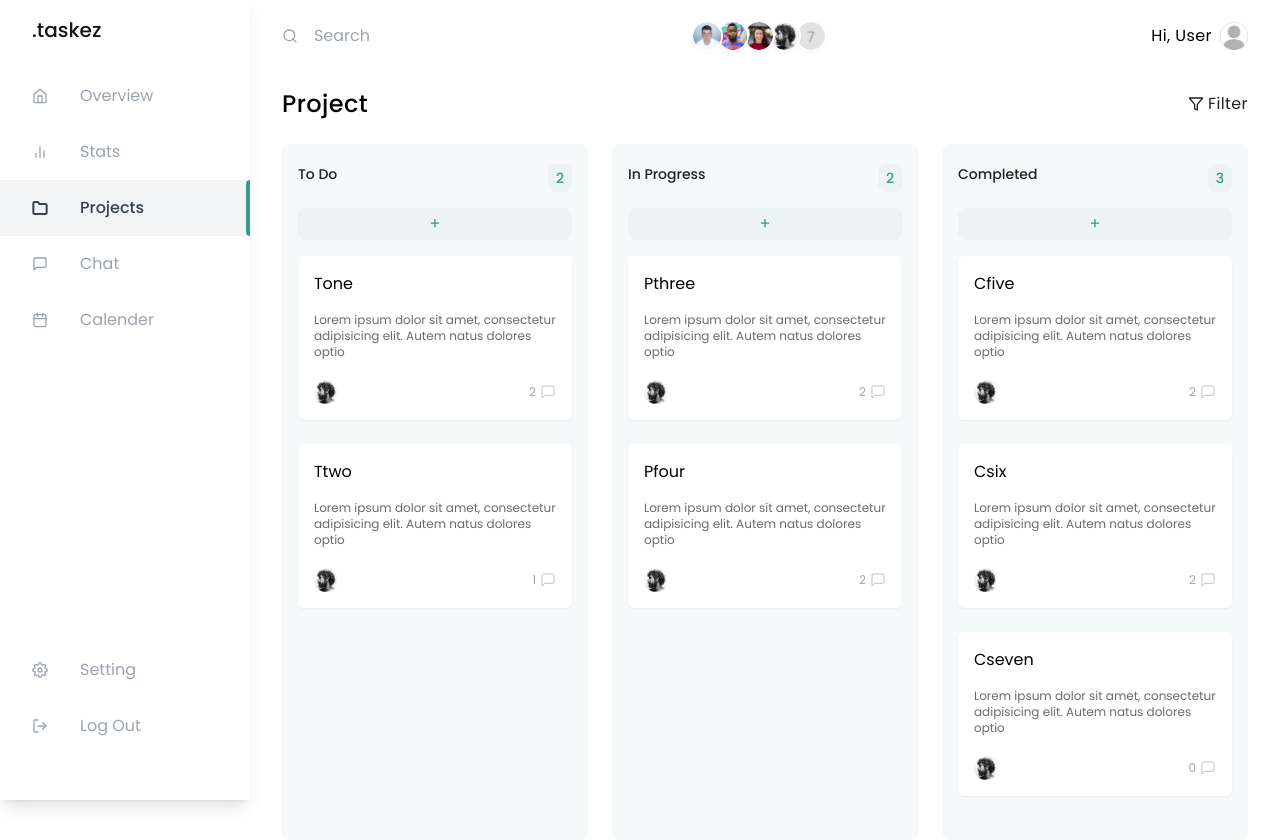
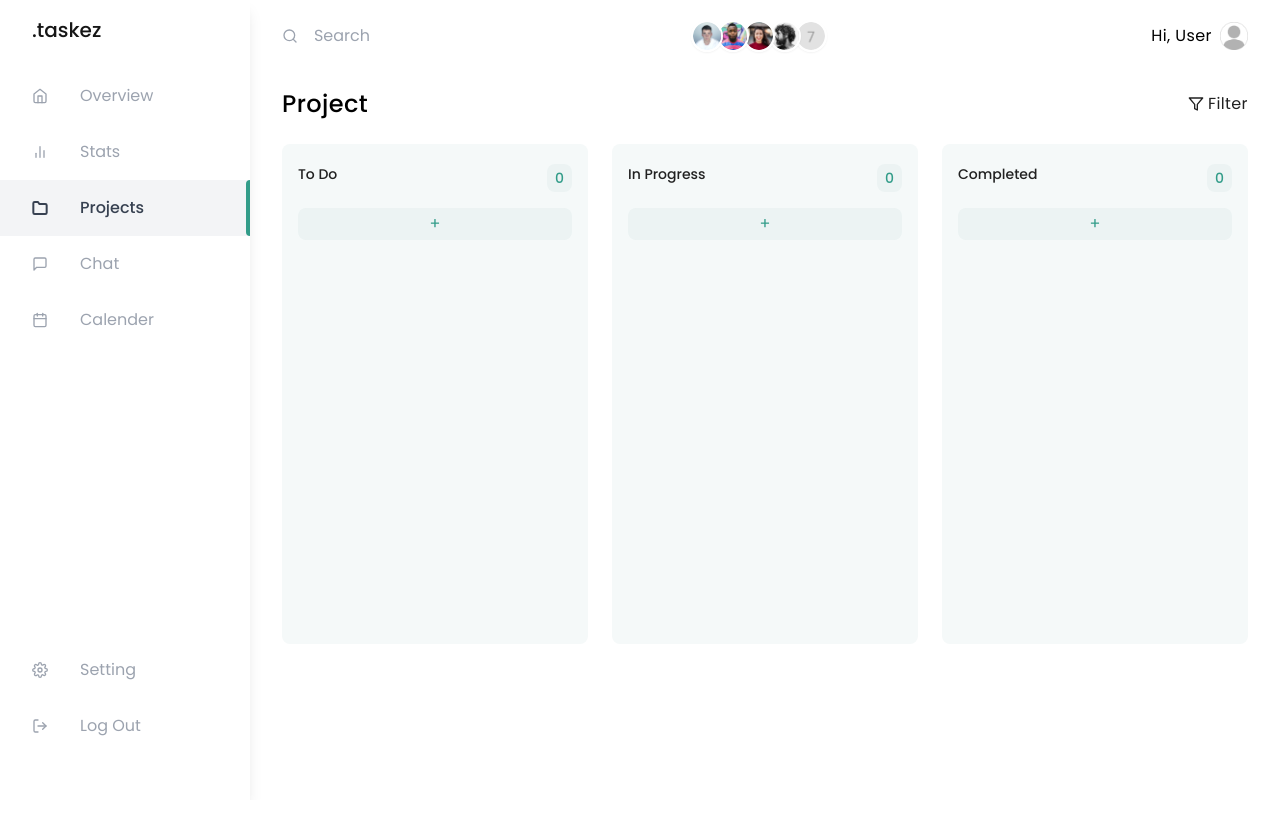
Before and after one commit to Neerajx11/Todo-ys, a React (Create React App) app: page / in a window 1280 px wide. After the commit the page ends 800 px from the top, so only its background shows below. Built offline with nearby package versions, Linux system fonts and the light colour scheme; sample sign-in values are in the browser's storage.

Commit message:
todo state moved to redux

```diff
--- a/src/components/Todo/FooterTodo.js
+++ b/src/components/Todo/FooterTodo.js
@@ -16,4 +16,4 @@ const FooterTodo = () => {
   );
 };
 
-export default FooterTodo;
+export default React.memo(FooterTodo);
--- a/src/components/Todo/index.js
+++ b/src/components/Todo/index.js
@@ -1,126 +1,51 @@
-import { useEffect, useState } from "react";
+import { useEffect } from "react";
 import { DragDropContext, Droppable } from "react-beautiful-dnd";
+import { useDispatch } from "react-redux";
+import { useSelector } from "react-redux";
 import { v4 } from "uuid";
-import { handleDrag } from "../../helper/handleDrag";
+import { shiftTodo } from "../../features/todoSlice";
+import { saveTodoListToLocal } from "../../helper/localStorageHelper";
 
 import AddTodo from "./AddTodo";
 import HeaderTodoCol from "./HeaderTodoCol";
 import TodoCard from "./TodoCard";
 
-const data = {
-  todo: [
-    {
-      id: v4(),
-      title: "Tone",
-      description:
-        "Lorem ipsum dolor sit amet, consectetur adipisicing elit. Autem natus dolores optio",
-      madeBy: {
-        name: "Some Name",
-        email: "some@g.com",
-      },
-    },
-    {
-      id: v4(),
-      title: "Ttwo",
-      description:
-        "Lorem ipsum dolor sit amet, consectetur adipisicing elit. Autem natus dolores optio",
-      madeBy: {
-        name: "Some Name",
-        email: "some@g.com",
-      },
-    },
-  ],
-  progress: [
-    {
-      id: v4(),
-      title: "Pthree",
-      description:
-        "Lorem ipsum dolor sit amet, consectetur adipisicing elit. Autem natus dolores optio",
-      madeBy: {
-        name: "Some Name",
-        email: "some@g.com",
-      },
-    },
-    {
-      id: v4(),
-      title: "Pfour",
-      description:
-        "Lorem ipsum dolor sit amet, consectetur adipisicing elit. Autem natus dolores optio",
-      madeBy: {
-        name: "Some Name",
-        email: "some@g.com",
-      },
-    },
-  ],
-  completed: [
-    {
-      id: v4(),
-      title: "Cfive",
-      description:
-        "Lorem ipsum dolor sit amet, consectetur adipisicing elit. Autem natus dolores optio",
-      madeBy: {
-        name: "Some Name",
-        email: "some@g.com",
-      },
-    },
-    {
-      id: v4(),
-      title: "Csix",
-      description:
-        "Lorem ipsum dolor sit amet, consectetur adipisicing elit. Autem natus dolores optio",
-      madeBy: {
-        name: "Some Name",
-        email: "some@g.com",
-      },
-    },
-    {
-      id: v4(),
-      title: "Cseven",
-      description:
-        "Lorem ipsum dolor sit amet, consectetur adipisicing elit. Autem natus dolores optio",
-      madeBy: {
-        name: "Some Name",
-        email: "some@g.com",
-      },
-    },
-  ],
-};
-const baseTodo = {
-  todo: [],
-  progress: [],
-  completed: [],
-};
+function Todo() {
+  const { todo: todoList } = useSelector((state) => state);
+  const dispatch = useDispatch();
 
-// const todoObj={
-//   id:v4(),
-//   type:"completed",
-//   title:"Hello",
-//   description:"body",
-//   madeBy :{name:"someName", email:"email"}
+  useEffect(() => {
+    console.log("Save to local");
+    saveTodoListToLocal(todoList);
+  }, [todoList]);
 
-function Todo() {
-  const [todoList, setTodoList] = useState(baseTodo);
+  const onDragEnd = (result) => {
+    //*** no updates if the todo not dropped in any todo column type
+    if (!result.destination) return;
 
-  const addTodo = (todoObj, setTodoList) => {
-    setTodoList((prev) => {
-      let data = { ...prev, [todoObj.type]: [todoObj, ...prev[todoObj.type]] };
-      try {
-        localStorage.setItem("todo", JSON.stringify(data));
-      } catch (e) {
-        console.log(e);
-      }
-      return data;
-    });
+    const { source, destination } = result;
+    //*** no updates if the todo come back to same place
+    if (
+      source.droppableId === destination.droppableId &&
+      source.index === destination.index
+    ) {
+      return;
+    }
+
+    // creating payload to shiftTodo
+    const payload = {
+      sourceIdx: source.index,
+      destinationIdx: destination.index,
+      sourceType: source.droppableId,
+      destinationType: destination.droppableId,
+    };
+
+    //***  move todo in our state
+    dispatch(shiftTodo(payload));
   };
 
-  useEffect(() => {
-    setTodoList(data);
-  }, []);
-
   return (
-    <DragDropContext
-      onDragEnd={(result) => handleDrag(result, todoList, setTodoList)}
-    >
+    <DragDropContext onDragEnd={onDragEnd}>
       {/* 3 col div */}
       <div className="flex space-x-6">
         {Object.entries(todoList).map(([todoType, todoItems]) => {
--- a/src/features/todoSlice.js
+++ b/src/features/todoSlice.js
@@ -1,103 +1,21 @@
 import { createSlice } from "@reduxjs/toolkit";
-import { v4 } from "uuid";
 
 const initalState = {
-  todo: [
-    {
-      id: v4(),
-      title: "Tone",
-      description:
-        "Lorem ipsum dolor sit amet, consectetur adipisicing elit. Autem natus dolores optio",
-      madeBy: {
-        name: "Some Name",
-        email: "some@g.com",
-      },
-    },
-    {
-      id: v4(),
-      title: "Ttwo",
-      description:
-        "Lorem ipsum dolor sit amet, consectetur adipisicing elit. Autem natus dolores optio",
-      madeBy: {
-        name: "Some Name",
-        email: "some@g.com",
-      },
-    },
-  ],
-  progress: [
-    {
-      id: v4(),
-      title: "Pthree",
-      description:
-        "Lorem ipsum dolor sit amet, consectetur adipisicing elit. Autem natus dolores optio",
-      madeBy: {
-        name: "Some Name",
-        email: "some@g.com",
-      },
-    },
-    {
-      id: v4(),
-      title: "Pfour",
-      description:
-        "Lorem ipsum dolor sit amet, consectetur adipisicing elit. Autem natus dolores optio",
-      madeBy: {
-        name: "Some Name",
-        email: "some@g.com",
-      },
-    },
-  ],
-  completed: [
-    {
-      id: v4(),
-      title: "Cfive",
-      description:
-        "Lorem ipsum dolor sit amet, consectetur adipisicing elit. Autem natus dolores optio",
-      madeBy: {
-        name: "Some Name",
-        email: "some@g.com",
-      },
-    },
-    {
-      id: v4(),
-      title: "Csix",
-      description:
-        "Lorem ipsum dolor sit amet, consectetur adipisicing elit. Autem natus dolores optio",
-      madeBy: {
-        name: "Some Name",
-        email: "some@g.com",
-      },
-    },
-    {
-      id: v4(),
-      title: "Cseven",
-      description:
-        "Lorem ipsum dolor sit amet, consectetur adipisicing elit. Autem natus dolores optio",
-      madeBy: {
-        name: "Some Name",
-        email: "some@g.com",
-      },
-    },
-  ],
+  todo: [],
+  progress: [],
+  completed: [],
 };
 
 const todoSlice = createSlice({
   name: "todo",
   initialState: initalState,
   reducers: {
-    //*** update if todo moves within the todo column type
-    updateTodoPosition: (state, action) => {
-      const [item] = state.splice(action.sourceIdx, 1);
-      state.splice(action.destinationIdx, 0, item);
-      return state;
-    },
-    //*** update if todo moves into over another column
-    shiftTodoToDiffCol: (state, action) => {
-      const [item] = state.splice(action.sourceIdx, 1);
-      state.splice(action.destinationIdx, 0, item);
-      return state;
+    shiftTodo: (state, { payload }) => {
+      const [item] = state[payload.sourceType].splice(payload.sourceIdx, 1);
+      state[payload.destinationType].splice(payload.destinationIdx, 0, item);
     },
   },
 });
 
-export const { updateTodoPosition, shiftTodoToDiffCol } = todoSlice.actions;
+export const { shiftTodo } = todoSlice.actions;
 export default todoSlice.reducer;
--- a/src/helper/handleDrag.js
+++ /dev/null
@@ -1,49 +0,0 @@
-export const handleDrag = (result, todoList, setTodoList) => {
-  //*** no updates if the todo not dropped in any todo column type
-  if (!result.destination) return;
-
-  const { source, destination } = result;
-
-  //*** no updates if the todo come back to same place
-  if (
-    source.droppableId === destination.droppableId &&
-    source.index === destination.index
-  ) {
-    return;
-  }
-
-  //*** update if items move within the todo column type
-  if (source.droppableId === destination.droppableId) {
-    // create a copy of the list
-    let itemList = [...todoList[source.droppableId]];
-
-    // create the copy of element that should be moved
-    const itemToMove = itemList.splice(source.index, 1);
-
-    // changing the index of moving item
-    // splice returns an array so accessing the remove item with itemToMove[0]
-    itemList.splice(destination.index, 0, itemToMove[0]);
-
-    //change our state to reflect changes
-    setTodoList((prev) => ({
-      ...prev,
-      [source.droppableId]: itemList,
-    }));
-  }
-
-  //*** update if item is move over another column
-  if (source.droppableId !== destination.droppableId) {
-    // copy of source and destination todo column list
-    const sourceList = [...todoList[source.droppableId]];
-    const destinationList = [...todoList[destination.droppableId]];
-
-    const removedItem = sourceList.splice(source.index, 1);
-    destinationList.splice(destination.index, 0, removedItem[0]);
-
-    setTodoList((prev) => ({
-      ...prev,
-      [source.droppableId]: sourceList,
-      [destination.droppableId]: destinationList,
-    }));
-  }
-};
--- a/src/helper/localStorageHelper.js
+++ b/src/helper/localStorageHelper.js
@@ -1,16 +1,12 @@
+//help in auth
 export const addUserToLocalList = (userObj) => {
   let userList = JSON.parse(localStorage.getItem("userList") || "[]");
-
   userList.push(userObj);
-  console.log(userList);
   localStorage.setItem("userList", JSON.stringify(userList));
 };
-
 export const isUserAvailable = (userObj) => {
   let userList = JSON.parse(localStorage.getItem("userList") || "[]");
-
   let user = userList.filter((el) => el.email === userObj.email);
-
   return user;
 };
 
@@ -24,3 +20,11 @@ export const getUserFromLocalStorage = () => {
 export const clearUserFromLocalStorage = () => {
   return localStorage.removeItem("user");
 };
+
+// todoList helpers
+export const saveTodoListToLocal = (todoList) => {
+  localStorage.setItem("todo", JSON.stringify(todoList));
+};
+export const getTodoFromLocalStorage = () => {
+  return JSON.parse(localStorage.getItem("todo"));
+};
--- a/src/store.js
+++ b/src/store.js
@@ -1,7 +1,10 @@
 import { configureStore } from "@reduxjs/toolkit";
 import authReducer from "./features/authSlice";
 import todoReducer from "./features/todoSlice";
-import { getUserFromLocalStorage } from "./helper/localStorageHelper";
+import {
+  getTodoFromLocalStorage,
+  getUserFromLocalStorage,
+} from "./helper/localStorageHelper";
 
 const initialAuthState = {
   fullName: "",
@@ -10,7 +13,14 @@ const initialAuthState = {
   rememberMe: false,
 };
 
-const authLocalState = getUserFromLocalStorage("user") || initialAuthState;
+const initialTodoState = {
+  todo: [],
+  progress: [],
+  completed: [],
+};
+
+const authLocalState = getUserFromLocalStorage() || initialAuthState;
+const todoLocalState = getTodoFromLocalStorage() || initialTodoState;
 
 const store = configureStore({
   reducer: {
@@ -19,6 +29,7 @@ const store = configureStore({
   },
   preloadedState: {
     auth: authLocalState,
+    todo: todoLocalState,
   },
 });
 
```
